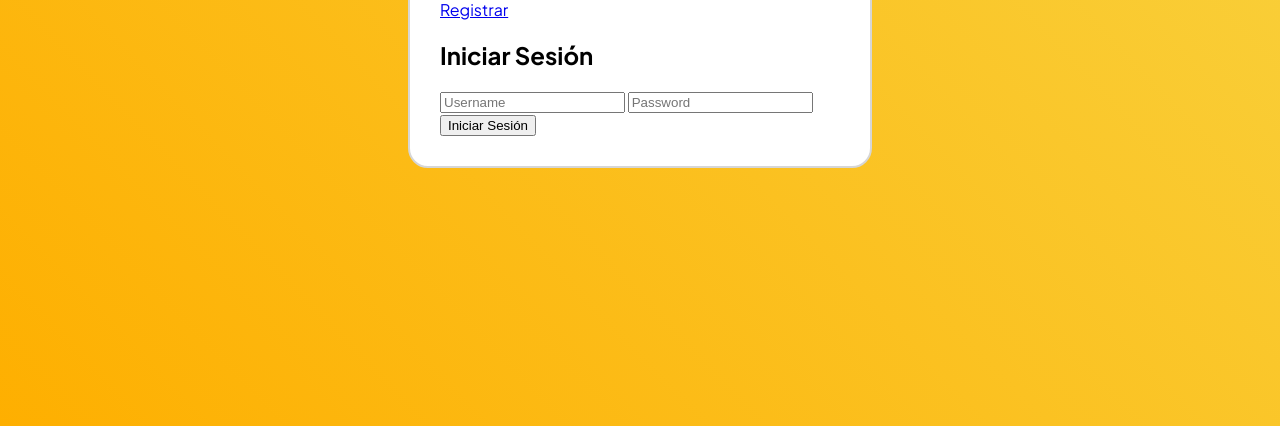
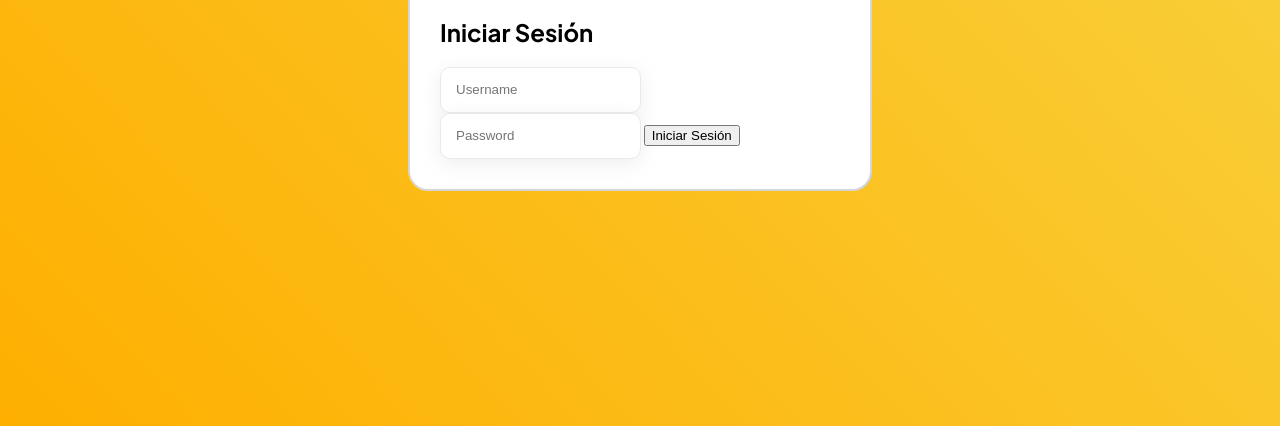
Before and after one commit to ivaanortega/wishlistRaul, a plain HTML site: page wishlistRaulClient/login/index.html in a window 1280 px wide. Shown: the part 374-800 px from the top of the page. Drawn offline with nearby package versions, Linux system fonts and the light colour scheme.

Commit message:
add styles to loginpage

```diff
--- a/wishlistRaulClient/style.css
+++ b/wishlistRaulClient/style.css
@@ -27,6 +27,23 @@
     align-items: center;
 
   }
+  form input{
+    border-radius: 10px;
+    border: 1px solid #EAEAEA;
+    background: #FFF;
+    padding: 7px 7px 7px 15px;
+    height: 30px;
+    box-shadow: 0px 5px 20px 0px rgba(174, 174, 174, 0.20);
+  }
+  form input:active{
+    border: 1px solid var(--secondary);
+  }
+  form input:focus, form input:focus-visible{
+    border: 1px solid var(--primary);
+    outline: none;
+  }
+
+
   .enterModalChild{
     width: 100%;
     padding: 30px;
```
